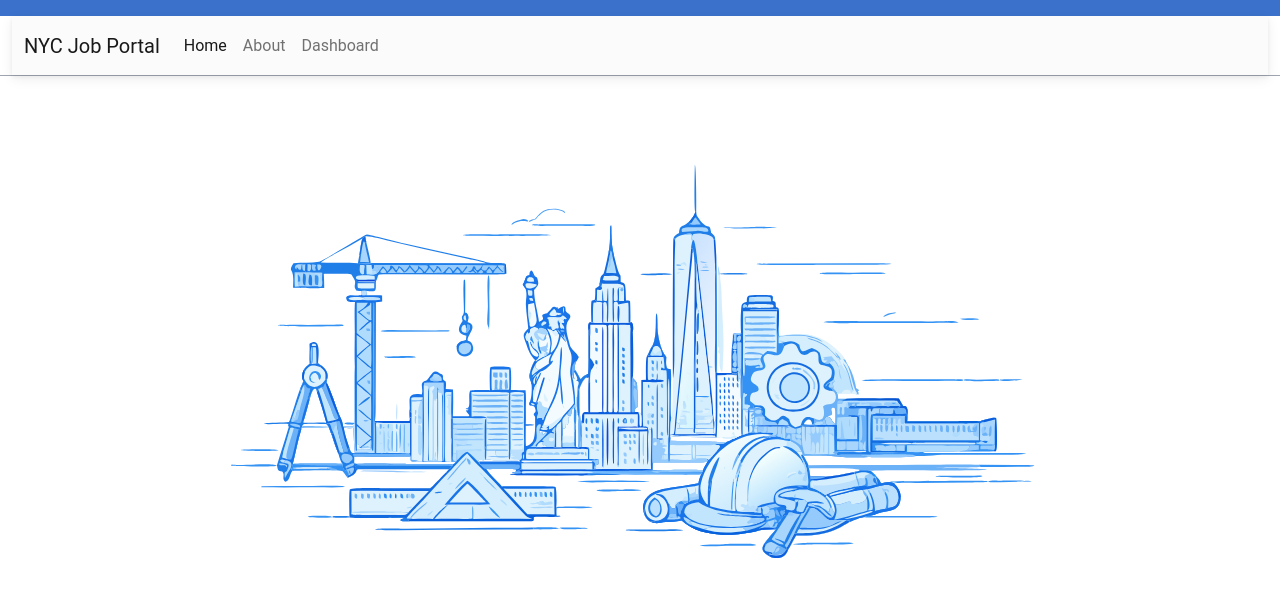
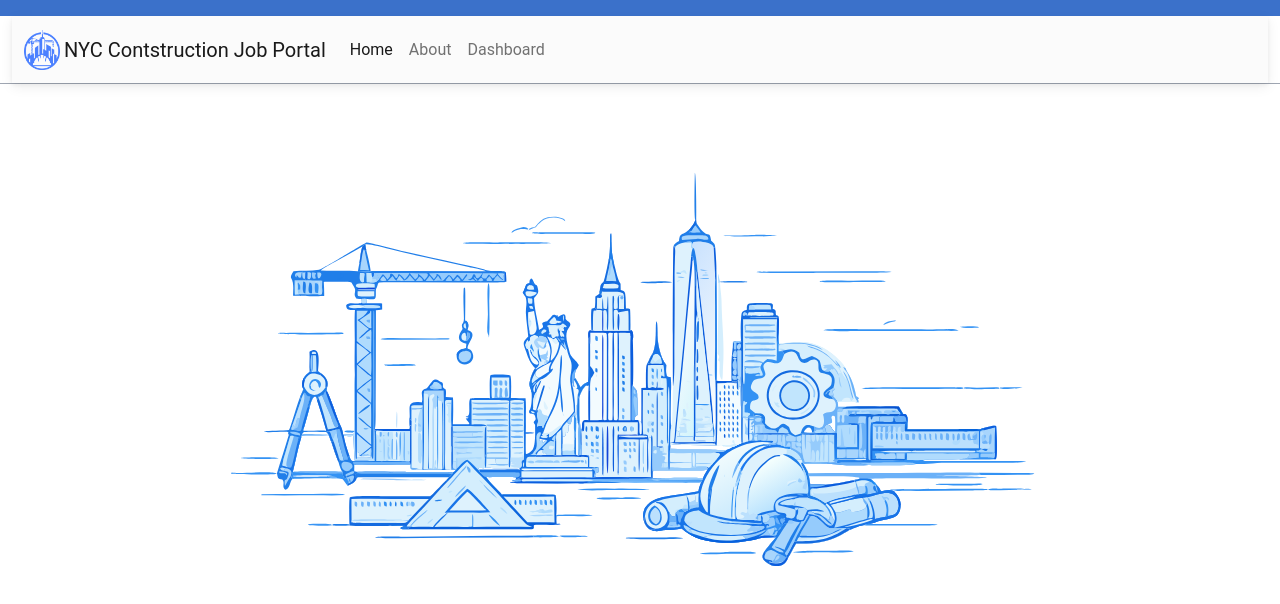
Before and after one commit to dcartist/nyc22react, a React (Create React App) app: page / in a window 1280 px wide. Shown: the top 604 px of the page. Built offline with nearby package versions, Linux system fonts and the light colour scheme; no server answers.

Commit message:
adding logo

```diff
--- a/public/index.html
+++ b/public/index.html
@@ -2,14 +2,14 @@
 <html lang="en">
   <head>
     <meta charset="utf-8" />
-    <link rel="icon" href="%PUBLIC_URL%/favicon.ico" />
+    <link rel="icon" href="%PUBLIC_URL%/nyclogo.png" />
     <meta name="viewport" content="width=device-width, initial-scale=1" />
     <meta name="theme-color" content="#000000" />
     <meta
       name="description"
-      content="Web site created using create-react-app"
+      content="NYC Contractor Job Application Portal 2026"
     />
-    <link rel="apple-touch-icon" href="%PUBLIC_URL%/logo192.png" />
+    <link rel="apple-touch-icon" href="%PUBLIC_URL%/nyclogo.png" />
     <!--
       manifest.json provides metadata used when your web app is installed on a
       user's mobile device or desktop. See https://developers.google.com/web/fundamentals/web-app-manifest/
@@ -24,7 +24,7 @@
       work correctly both with client-side routing and a non-root public URL.
       Learn how to configure a non-root public URL by running `npm run build`.
     -->
-    <title>React App</title>
+    <title>NYC Contractor Job Application Portal 2026</title>
   </head>
   <body>
     <noscript>You need to enable JavaScript to run this app.</noscript>
--- a/src/Components/Navigation/Navigation.js
+++ b/src/Components/Navigation/Navigation.js
@@ -9,17 +9,17 @@ import {
   MDBNavbarNav,
   MDBNavbarToggler
 } from 'mdb-react-ui-kit';
-
+import logo from '../Images/nyclogo.png'
 import { useState } from 'react';
 
 export default function Navigation() {
   const [openNavText, setOpenNavText] = useState(false);
-  return (<MDBNavbar expand='lg' light bgColor='light'>
+  return (<MDBNavbar expand='lg' light bgColor='light' >
     <MDBContainer fluid>
-      <MDBNavbarBrand href='/'>NYC Job Portal</MDBNavbarBrand>
+      <MDBNavbarBrand href='/'> <img src={logo} alt="NYC Job Portal" style={{ height: '40px' }} /> NYC Contstruction Job Portal</MDBNavbarBrand>
       <MDBNavbarToggler
-        type='button'
-        data-target='#navbarText'
+          type='button'
+          data-target='#navbarText'
         aria-controls='navbarText'
         aria-expanded='false'
         aria-label='Toggle navigation'
```
Also changed, not shown: public/nyclogo.png (added), src/Components/Images/nyclogo.png (added).
